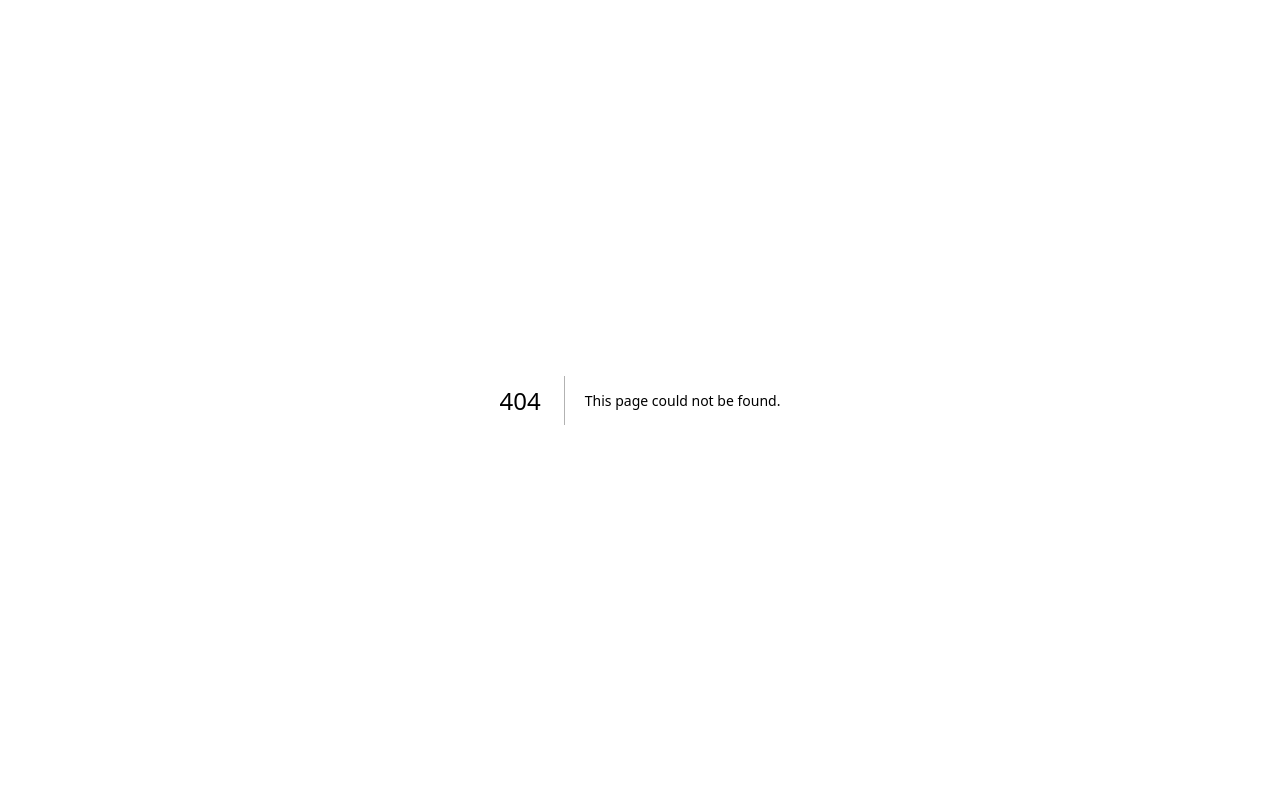
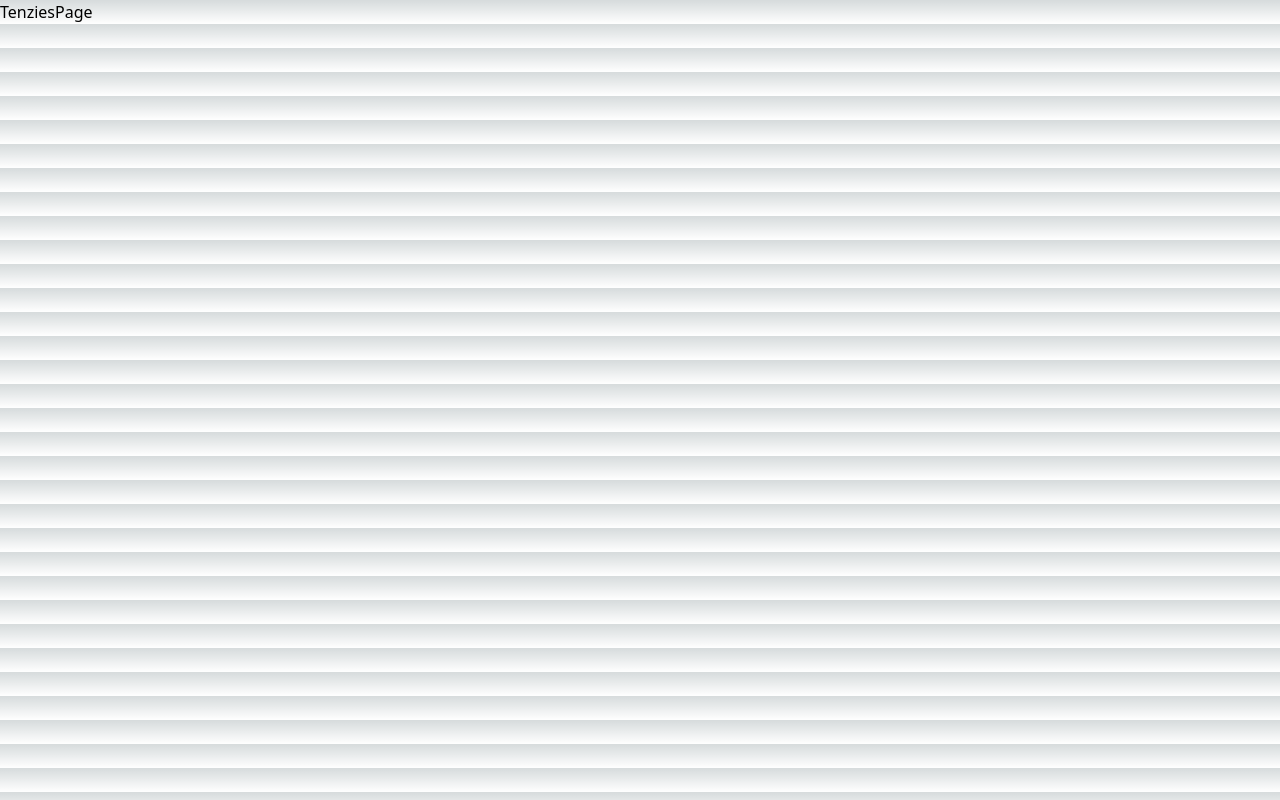
Before and after one commit to zakiraihan/frontend-mentor, a Next.js app: page /tenzies in a window 1280 px wide. Before the commit this address had no page. Built offline with nearby package versions, Linux system fonts and the light colour scheme.

Commit message:
Inital project started

```diff
--- a/pages/index.tsx
+++ b/pages/index.tsx
@@ -97,4 +97,9 @@ const currentProjects = [
     description: 'Frontend Mentor challange related to task Multi Form',
     url: '/multi-form'
   },
+  {
+    name: 'Tenzies Game',
+    description: 'Simple game to get 10 same number by rolling dice',
+    url: '/tenzies'
+  },
 ] satisfies Array<IProject>
--- /dev/null
+++ b/pages/tenzies/index.tsx
@@ -0,0 +1,9 @@
+import React from 'react'
+
+function TenziesPage() {
+  return (
+    <div>TenziesPage</div>
+  )
+}
+
+export default TenziesPage
--- a/styles/globals.css
+++ b/styles/globals.css
@@ -2,6 +2,7 @@
 @import url('https://fonts.googleapis.com/css2?family=Epilogue:wght@500;700&display=swap');
 @import url('https://fonts.googleapis.com/css2?family=Rubik:wght@400;500;700&display=swap');
 @import url('https://fonts.googleapis.com/css2?family=Ubuntu:wght@400;500;700&display=swap');
+@import url('https://fonts.googleapis.com/css2?family=Karla:wght@400;500;700&display=swap');
 
 @tailwind base;
 @tailwind components;
--- a/tailwind.config.js
+++ b/tailwind.config.js
@@ -59,6 +59,13 @@ module.exports = {
           'neutral-300': 'hsl(217, 100%, 97%)',
           'neutral-400': 'hsl(231, 100%, 99%)',
           'neutral-500': 'rgb(238,245,255)'
+        },
+        'tenzies': {
+          'dark-blue': '#2B283A',
+          'primary-blue': '#5035FF',
+          'lime-green': '#59E391',
+          'cream-white': '#F5F5F5',
+          'light-gray': '#4A4E74'
         }
       },
       boxShadow: {
@@ -70,7 +77,8 @@ module.exports = {
         'hanken-grotesk': ['\'Hanken Grotesk\'', 'sans-serif'],
         'epilogue': ['\'Epilogue\'', 'sans-serif'],
         'rubik': ['\'Rubik\'', 'sans-serif'],
-        'ubuntu': ['\'Ubuntu\'', 'sans-serif']
+        'ubuntu': ['\'Ubuntu\'', 'sans-serif'],
+        'karla': ['\'Karla\'', 'sans-serif']
       }
     },
   },
```
